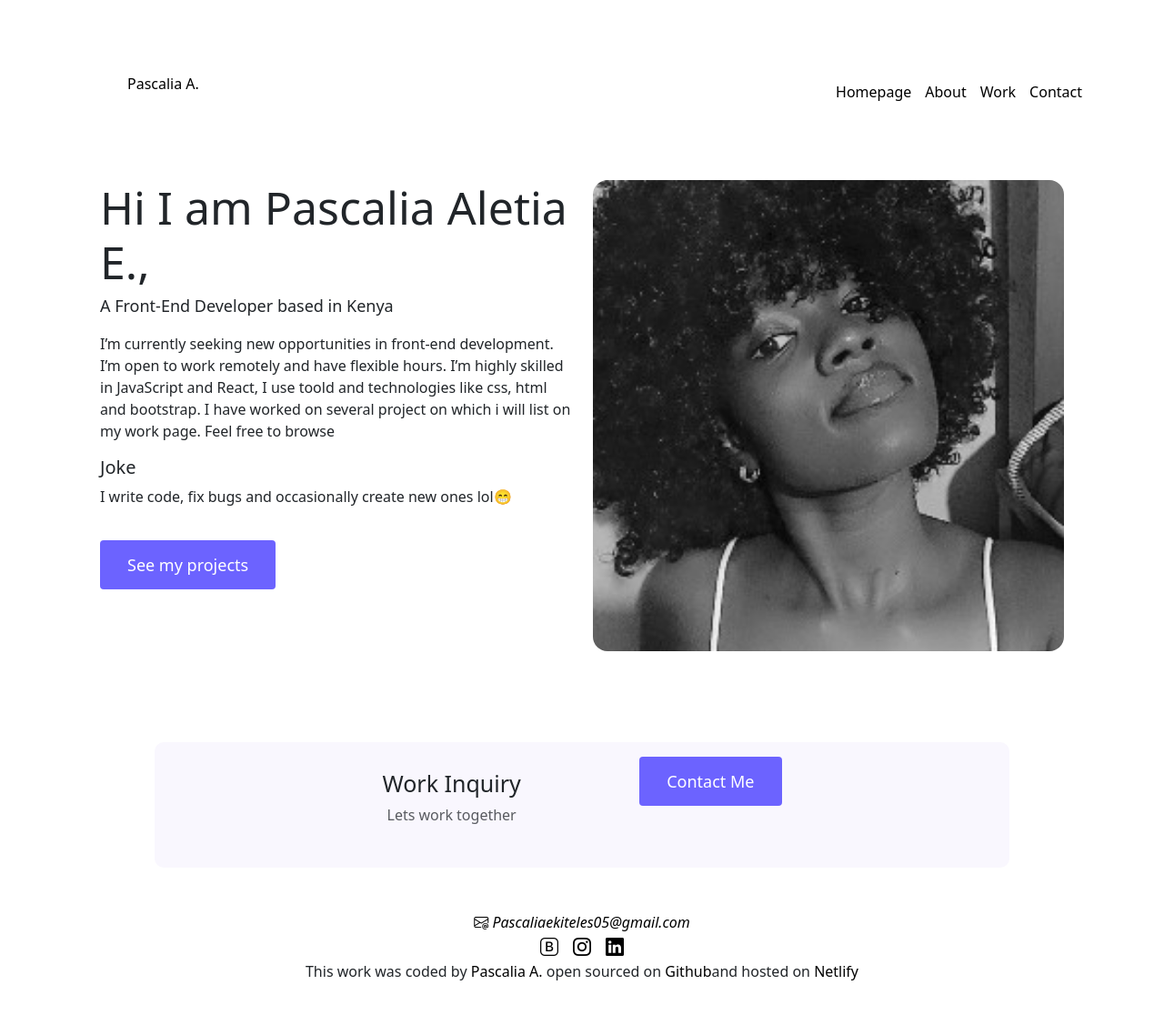
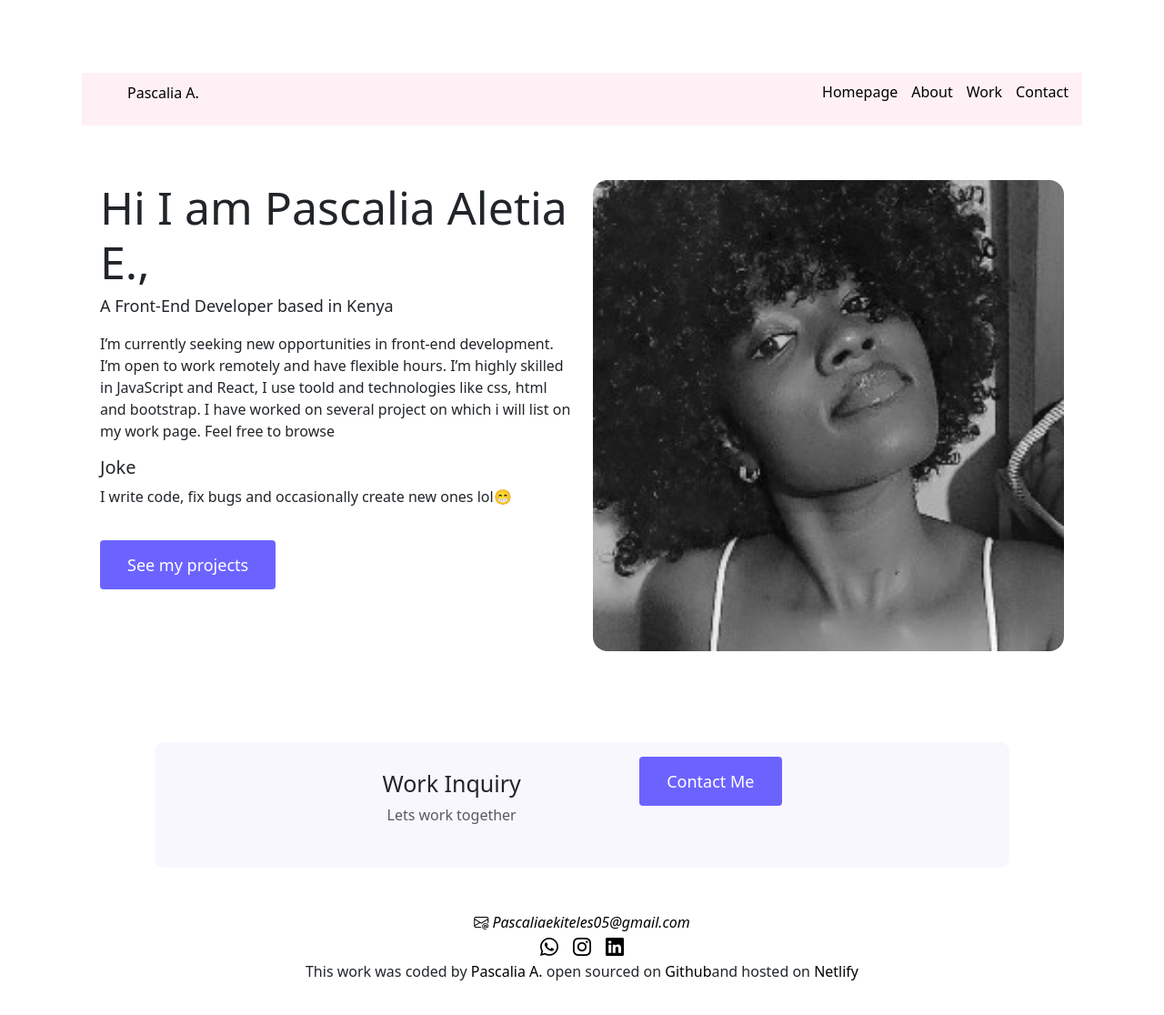
Before and after one commit to passiedaniels/portfolioPascalia, a React (Create React App) app: page /About in a window 1280 px wide. Shown: the top 1116 px of the page at 91% size. Built offline with nearby package versions, Linux system fonts and the light colour scheme.

Commit message:
fixed the footer links and header link

```diff
--- a/src/NavBar.css
+++ b/src/NavBar.css
@@ -6,8 +6,12 @@ nav li {
   display: inline;
   list-style: none;
   line-height: 42px;
-  margin-left: 15px;
+  margin-right: 15px;
 }
 .logo {
   margin-left: 50px;
+  margin-top: 10px;
 }
+.nav-container {
+  background-color: #fff0f5;
+}
--- a/src/components/Footer.js
+++ b/src/components/Footer.js
@@ -10,7 +10,7 @@ export default function Footer() {
             <p className="text-muted">Lets work together</p>
           </div>
           <div>
-            <a href="https/" className="contact-Button mt-5 me-10">
+            <a href="/contact" className="contact-Button mt-5 me-10">
               Contact Me
             </a>
           </div>
@@ -19,7 +19,7 @@ export default function Footer() {
         <div className="ContactInfo  ">
           <div>
             <a
-              href="https://www.instagram.com/ekiteles_pae"
+              href="mailto:pascaliaekiteles05@gmail.com"
               target="_blank"
               rel="noreferrer"
             >
@@ -31,11 +31,11 @@ export default function Footer() {
           </div>
           <div className="social-Media  ">
             <a
-              href="https://www.instagram.com/ekiteles_pae"
+              href="https://wa.me/254768202630"
               target="_blank"
               rel="noreferrer"
             >
-              <i class="  bi bi-bootstrap"></i>
+              <i class="  bi bi-whatsapp"></i>
             </a>
             <a
               href="https://www.instagram.com/ekiteles_pae"
@@ -46,7 +46,7 @@ export default function Footer() {
             </a>
 
             <a
-              href="https://www.instagram.com/ekiteles_pae"
+              href="https://www.linkedin.com/in/pascalia-ekiteles-69b19a2a7"
               target="_blank"
               rel="noreferrer"
             >
--- a/src/components/Header.js
+++ b/src/components/Header.js
@@ -11,7 +11,7 @@ export default function Header() {
           <h4 className="mb-5">
             A Junior Front-End Developer Based in Nairobi Kenya
           </h4>
-          <a className="link " href="https">
+          <a className="link " href="/contact">
             Contact me
           </a>
         </header>
```
